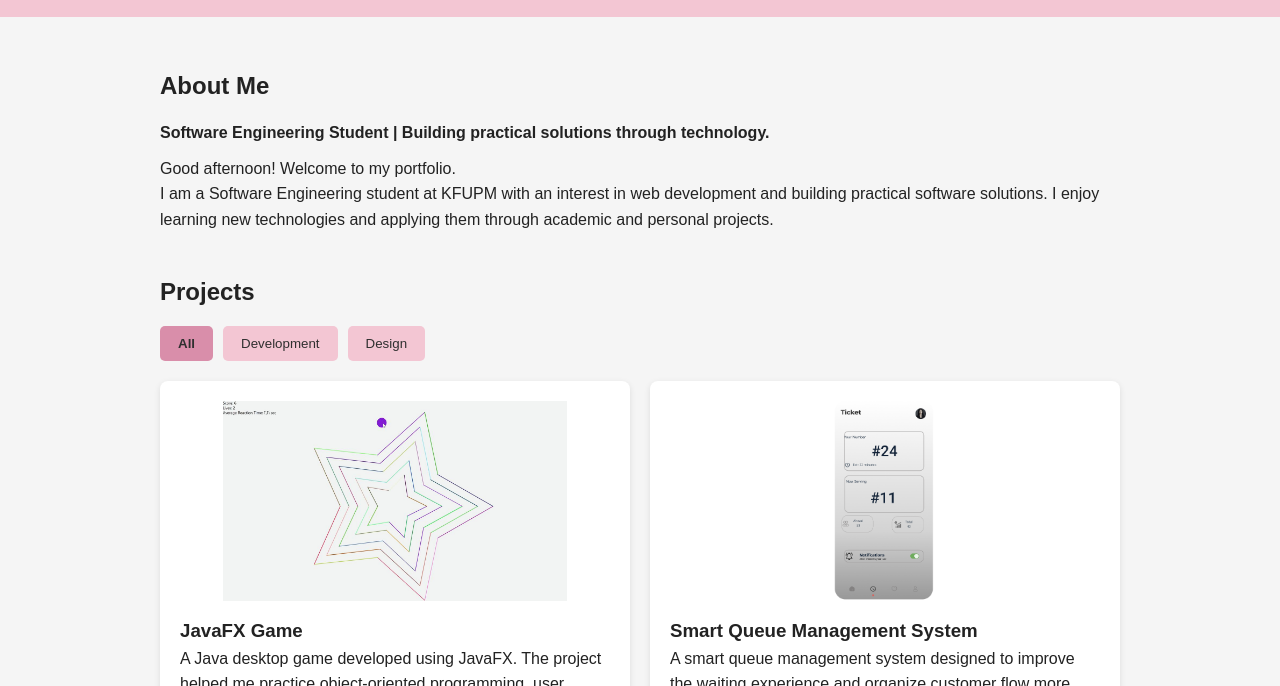
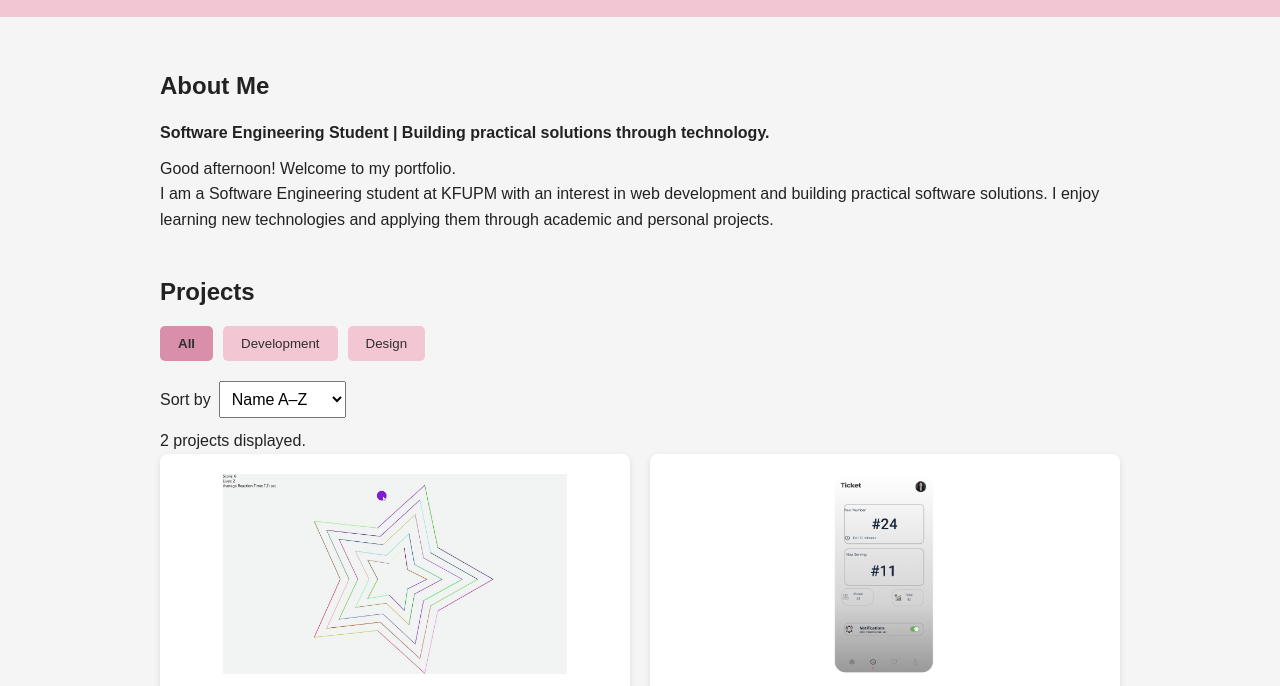
Before and after one commit to Sarahalmanjahi/202371590-SarahAlmanjahi-assignment3, a plain HTML site: page index.html in a window 1280 px wide. Shown: the part 110-796 px from the top of the page. Drawn offline with Linux system fonts and the light colour scheme; no server answers.

Commit message:
Add advanced project filtering and sorting Assisted-by: Codex

```diff
--- a/css/styles.css
+++ b/css/styles.css
@@ -83,6 +83,19 @@ section h2 {
 
 .filter-btn {
   padding: 10px 18px;
+}
+
+.project-sort-control {
+  display: flex;
+  flex-wrap: wrap;
+  align-items: center;
+  gap: 8px;
+  margin-bottom: 10px;
+}
+
+#project-sort {
+  padding: 8px;
+  font: inherit;
 }
 
 .filter-btn[aria-pressed="true"] {
--- a/index.html
+++ b/index.html
@@ -60,10 +60,19 @@
         </button>
       </div>
 
+      <div class="project-sort-control">
+        <label for="project-sort">Sort by</label>
+        <select id="project-sort">
+          <option value="newest">Newest First</option>
+          <option value="oldest">Oldest First</option>
+          <option value="name" selected>Name A–Z</option>
+        </select>
+      </div>
+
       <p id="project-count" role="status"></p>
 
       <div id="projects-list">
-        <article data-category="development">
+        <article data-category="development" data-date="2024-12-15">
           <img
             src="assets/images/javafx-game.jpg"
             alt="JavaFX Game project"
@@ -79,7 +88,7 @@
           </p>
         </article>
 
-        <article data-category="design">
+        <article data-category="design" data-date="2025-11-30">
           <img
             src="assets/images/queue-system.png"
             alt="Smart Queue Management System project"
--- a/js/script.js
+++ b/js/script.js
@@ -10,41 +10,69 @@ if (currentHour < 12) {
   greeting.textContent = "Good evening! Welcome to my portfolio.";
 }
 
-/* Project Filtering */
+/* Project Filtering and Sorting */
 const filterButtons = document.querySelectorAll(".filter-btn");
-const projectCards = document.querySelectorAll("#projects-list article");
+const projectsList = document.getElementById("projects-list");
+const projects = Array.from(projectsList.querySelectorAll("article"), (card) => ({
+  card,
+  name: card.querySelector("h3").textContent.trim(),
+  category: card.dataset.category,
+  date: card.dataset.date,
+}));
+const projectSort = document.getElementById("project-sort");
 const emptyMessage = document.getElementById("projects-empty");
 const projectCount = document.getElementById("project-count");
+let selectedCategory = "all";
 
+function compareProjects(first, second) {
+  const order = projectSort.value;
+
+  // ISO dates sort chronologically as strings. Undated projects go last.
+  if (order !== "name" && first.date !== second.date) {
+    if (!first.date) return 1;
+    if (!second.date) return -1;
+
+    const dateOrder = first.date.localeCompare(second.date);
+    return order === "oldest" ? dateOrder : -dateOrder;
+  }
+
+  return first.name.localeCompare(second.name);
+}
+
+function updateProjects() {
   filterButtons.forEach((button) => {
-  button.addEventListener("click", () => {
-    const selectedCategory = button.dataset.filter;
-    let visibleCount = 0;
-
-    filterButtons.forEach((filterButton) => {
-      const isSelected = filterButton === button;
-      filterButton.setAttribute("aria-pressed", String(isSelected));
+    const isSelected = button.dataset.filter === selectedCategory;
+    button.setAttribute("aria-pressed", String(isSelected));
   });
 
-    projectCards.forEach((project) => {
+  let visibleCount = 0;
+  projects.sort(compareProjects);
+
+  for (const project of projects) {
     const matchesCategory =
-        selectedCategory === "all" ||
-        project.dataset.category === selectedCategory;
-
-      project.hidden = !matchesCategory;
+      selectedCategory === "all" || project.category === selectedCategory;
+    project.card.hidden = !matchesCategory;
+    projectsList.append(project.card);
 
     if (matchesCategory) {
       visibleCount++;
     }
+  }
+
+  const projectLabel = visibleCount === 1 ? "project" : "projects";
+  projectCount.textContent = `${visibleCount} ${projectLabel} displayed.`;
+  emptyMessage.hidden = visibleCount > 0;
+}
+
+filterButtons.forEach((button) => {
+  button.addEventListener("click", () => {
+    selectedCategory = button.dataset.filter;
+    updateProjects();
+  });
 });
 
-    projectCount.textContent = `${visibleCount} project(s) displayed.`;
-
-    if (emptyMessage) {
-      emptyMessage.hidden = visibleCount > 0;
-    }
-  });
-});
+projectSort.addEventListener("change", updateProjects);
+updateProjects();
 
 /* GitHub Repositories */
 async function loadGitHubRepositories() {
```
Also changed, not shown: 1 other file. Lines whose indentation alone changed are shown as unchanged.
